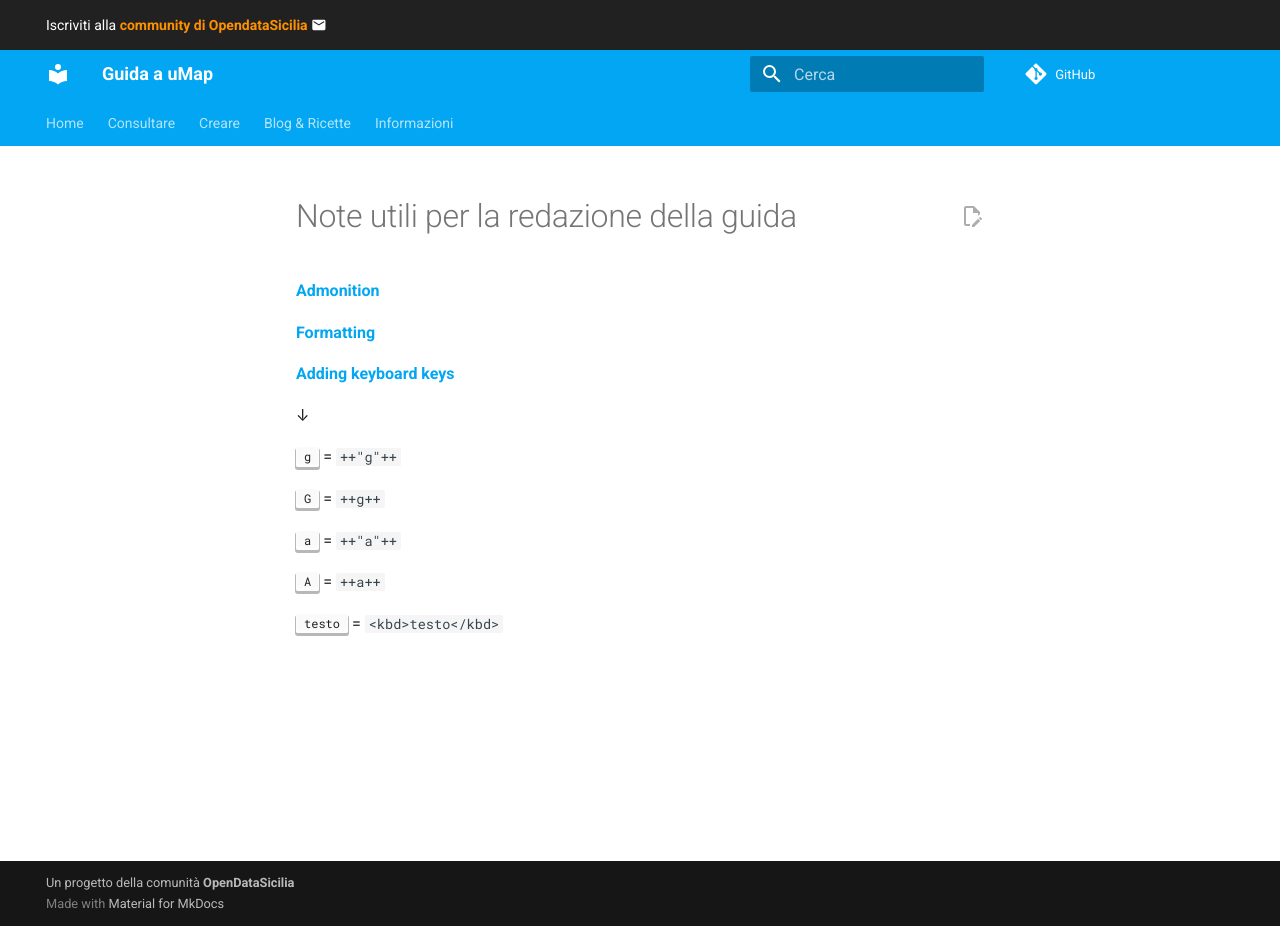
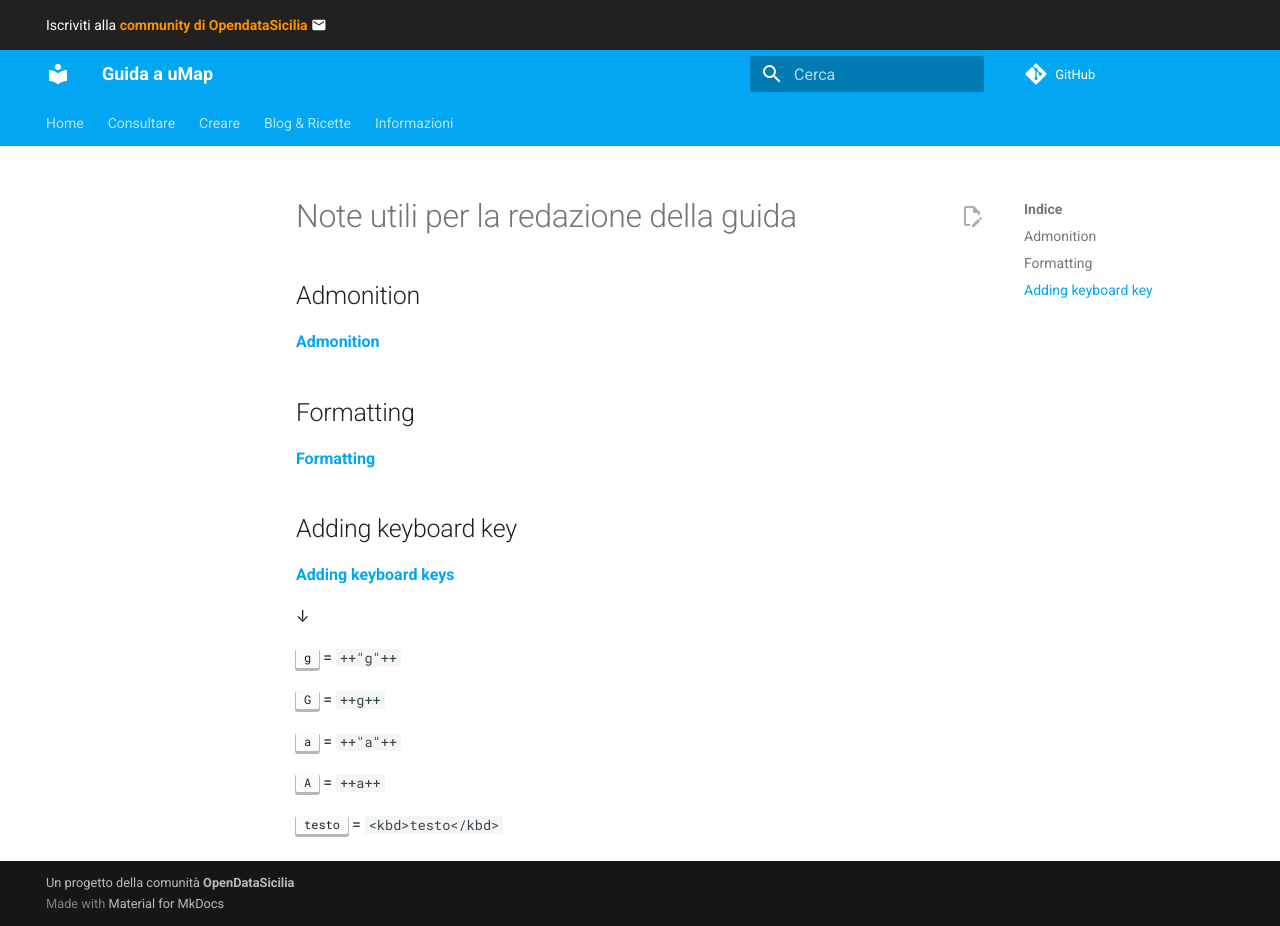
Before and after one commit to opendatasicilia/guida-umap, an MkDocs documentation site: the page built from docs/note.md, in a window 1280 px wide and 926 px high. Built offline with MkDocs 1.6.1 and Material for MkDocs 9.7.7, drawn with Linux system fonts in a browser that asks for light colours; comment, search, counter and statistics services are not loaded.

Commit message:
Update note.md

```diff
--- a/docs/note.md
+++ b/docs/note.md
@@ -1,11 +1,14 @@
 # Note utili per la redazione della guida
 
+## Admonition
 
 [**Admonition**](https://squidfunk.github.io/mkdocs-material/reference/admonitions/)
 
+## Formatting
 
 [**Formatting**](https://squidfunk.github.io/mkdocs-material/reference/formatting/)
 
+## Adding keyboard key
 
 [**Adding keyboard keys**](https://squidfunk.github.io/mkdocs-material/reference/formatting/?h=key#adding-keyboard-keys)
 
```
